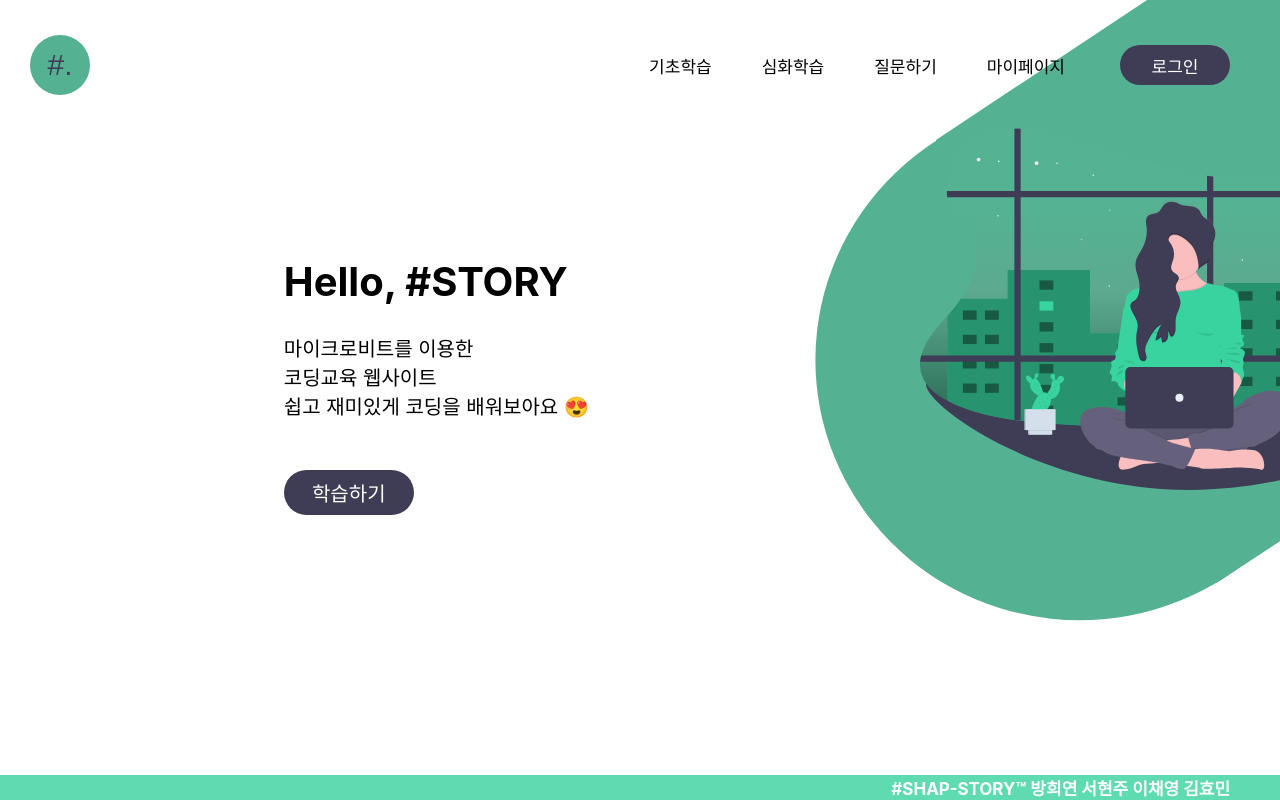
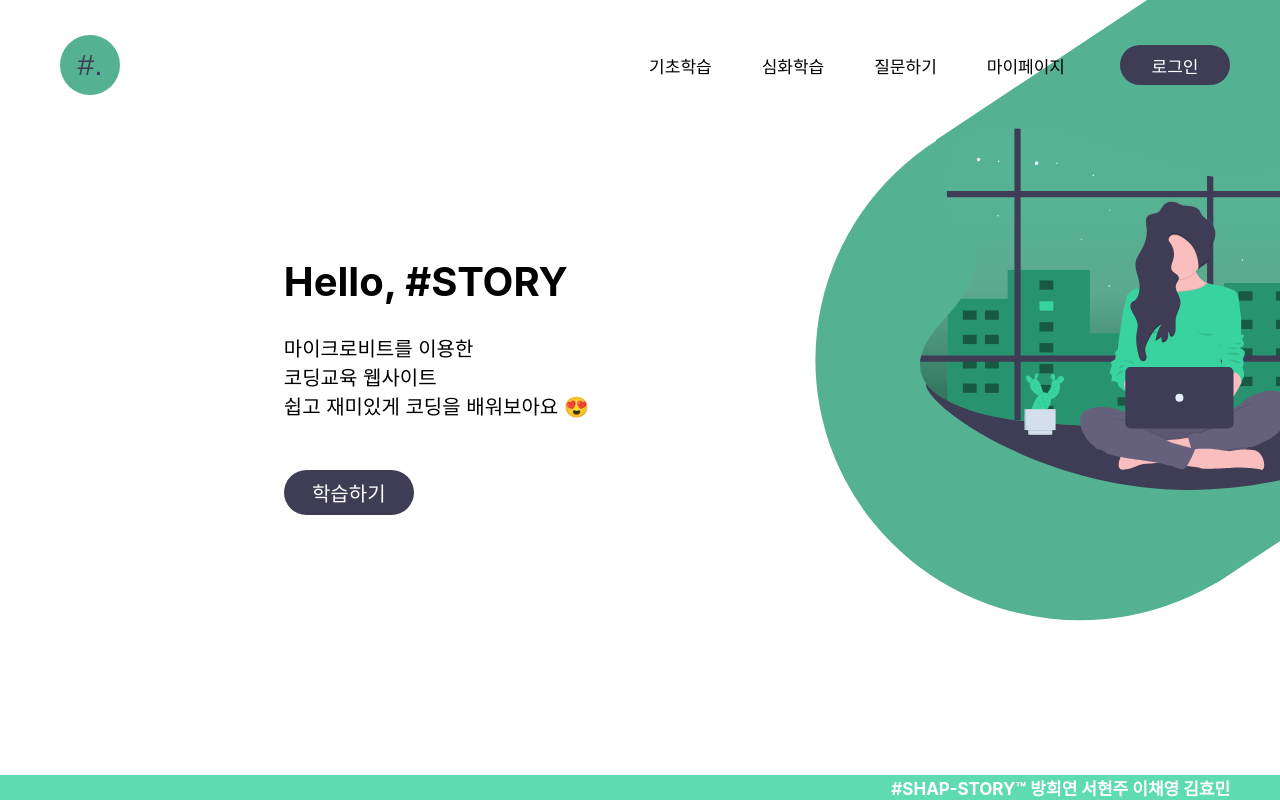
Before and after one commit to SHAP-STORY/SHAP_STORY, a React (Create React App) app in the folder front_end/: page / in a window 1280 px wide. Built offline with nearby package versions, Linux system fonts and the light colour scheme.

Commit message:
fix: unify homebutton & background

```diff
--- a/front_end/src/Home.js
+++ b/front_end/src/Home.js
@@ -3,6 +3,10 @@ import styled, { keyframes } from "styled-components";
 import background from "./image/homeBg.svg";
 
 import { Link } from "react-router-dom";
+
+/* CHECK
+- 회원가입 페이지 여부
+*/
 
 const Home = (props) => {
     return (
@@ -66,6 +70,9 @@ const HomeButton = styled.button`
     border-radius: 30px;
     text-align: center;
     font-size: 30px;
+    cursor: pointer;
+    position: absolute;
+    top: -25px; left: 30px;
 `;
 
 
--- a/front_end/src/QuestionBoard.js
+++ b/front_end/src/QuestionBoard.js
@@ -109,6 +109,9 @@ const HomeButton = styled.button`
     border-radius: 30px;
     text-align: center;
     font-size: 30px;
+    cursor: pointer;
+    position: absolute;
+    top: -25px; left: 30px;
 `;
 
 
--- a/front_end/src/SignIn.js
+++ b/front_end/src/SignIn.js
@@ -4,6 +4,9 @@ import base from "./image/signin.png";
 import character from "./image/signinCh.png";
 import loginButton from "./image/loginButton.png";
 import { Link } from "react-router-dom";
+/* CHECK
+- # 위치 맞추기 (0: HOME, SIGNIN, QuestionBoard/ X: )
+*/
 
 const SignIn = (props) => {
     return (
@@ -30,26 +33,27 @@ const SignIn = (props) => {
 }
 
 const BackGround = styled.div`
-    background-image: url(${base});
-    background-size: cover;
+    background-position:center;
+    background-repeat: no-repeat;
     width: 100%;
     height: 100vh;
-
+    background-image: url(${base});
+    resizeMode="stretch"
 `;
 
 const HomeButton = styled.button`
     margin: 60px 0px 0px 30px;
     background-color: #54B192;
     border: 0;
-    color: black;
+    color: #3F3D56;
     width: 60px;
     height: 60px;
     border-radius: 30px;
-    font-size: 35px;
+    text-align: center;
+    font-size: 30px;
     cursor: pointer;
     position: absolute;
     top: -25px; left: 30px;
-    text-align: center;
 `;
 
 const Image = styled.img`
```
